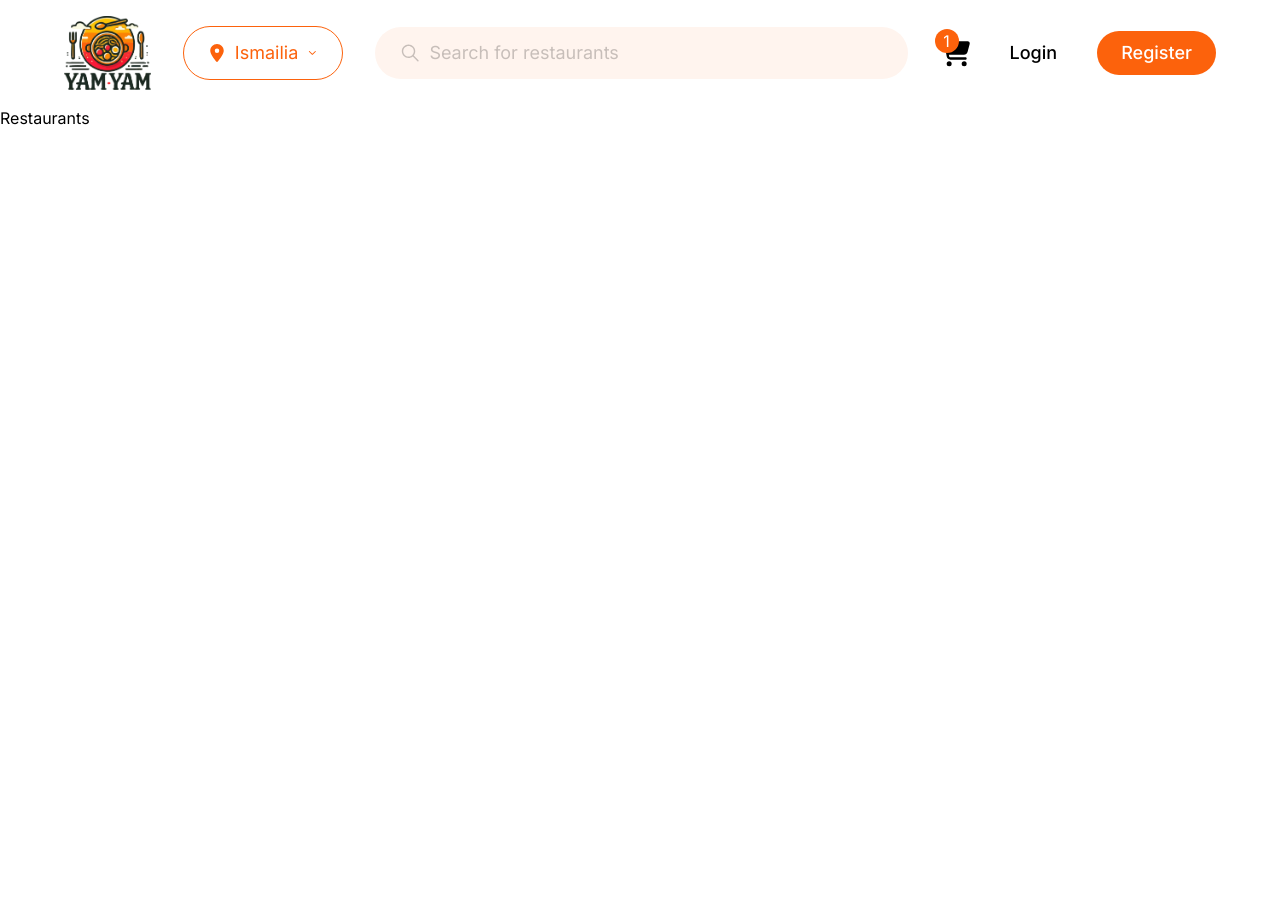
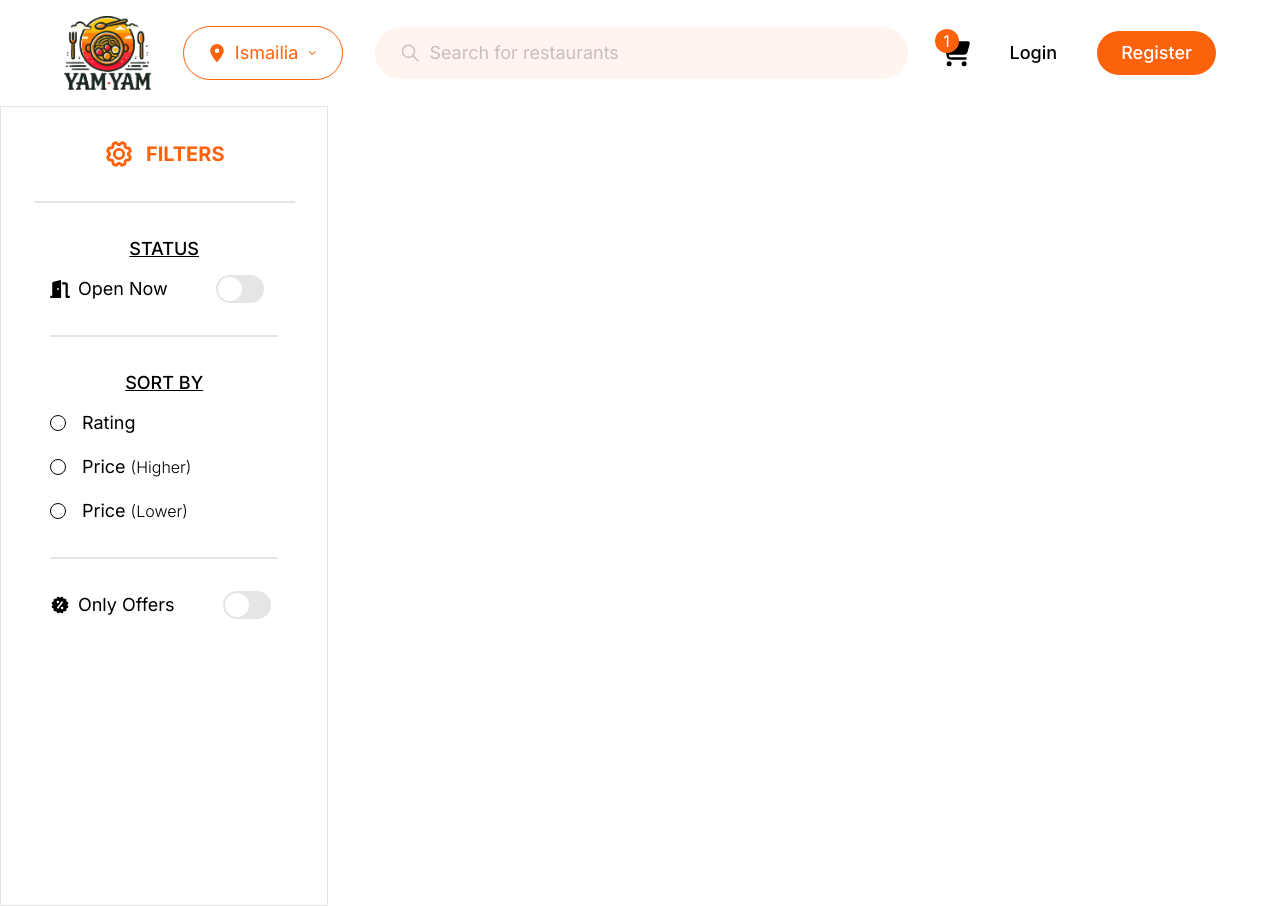
Before and after one commit to elsayedessam003/YumYum, a React (Vite) app in the folder Client/: page /restaurants in a window 1280 px wide. Before the commit the page ends 800 px from the top, so only its background shows below. Built offline with nearby package versions, Linux system fonts and the light colour scheme.

Commit message:
added the filter menu in restaurants page

```diff
--- /dev/null
+++ b/Client/src/components/Radio/RadioGroup.jsx
@@ -0,0 +1,21 @@
+import React, { useState } from "react";
+import PropTypes from "prop-types";
+
+RadioGroup.propTypes = {
+  choice: PropTypes.string.isRequired,
+  setChoice: PropTypes.func.isRequired,
+  className: PropTypes.string,
+  children: PropTypes.node,
+};
+
+function RadioGroup({ choice, setChoice, className, children }) {
+  return (
+    <div className={className}>
+      {React.Children.map(children, (child) => {
+        return React.cloneElement(child, { choice, setChoice });
+      })}
+    </div>
+  );
+}
+
+export default RadioGroup;
--- /dev/null
+++ b/Client/src/components/Radio/RadioItem.jsx
@@ -0,0 +1,30 @@
+import PropTypes from "prop-types";
+
+RadioItem.propTypes = {
+  value: PropTypes.any.isRequired,
+  label: PropTypes.any.isRequired,
+  choice: PropTypes.string,
+  setChoice: PropTypes.func,
+};
+
+function RadioItem({ value, label, choice, setChoice }) {
+  function handleClick() {
+    setChoice(value);
+  }
+
+  return (
+    <div
+      className={
+        "flex justify-center items-center gap-4 cursor-pointer select-none"
+      }
+      onClick={handleClick}
+    >
+      <div
+        className={`h-4 w-4 border rounded-full ${choice === value ? "border-[6px] border-project-orange" : "border-black"} transition-all ease-linear font-bold`}
+      ></div>
+      <span>{label}</span>
+    </div>
+  );
+}
+
+export default RadioItem;
--- /dev/null
+++ b/Client/src/components/RestaurantsFilterSection/RestaurantsFilterSection.jsx
@@ -0,0 +1,92 @@
+import { PiGearBold } from "react-icons/pi";
+import Switch from "../Switch/Switch.jsx";
+import { useState } from "react";
+import { FaDoorOpen } from "react-icons/fa6";
+import { BiSolidOffer } from "react-icons/bi";
+import RadioItem from "../Radio/RadioItem.jsx";
+import RadioGroup from "../Radio/RadioGroup.jsx";
+
+function RestaurantsFilterSection() {
+  const [isOpened, setIsOpened] = useState(false);
+  const [onlyOffers, setOnlyOffers] = useState(false);
+  const [choice, setChoice] = useState("");
+  return (
+    <div
+      className={
+        "border border-black border-opacity-[11%] h-full flex flex-col items-center"
+      }
+    >
+      <p
+        className={
+          "w-[80%] text-project-orange flex justify-center items-center font-bold text-xl gap-3 py-8 border-b-2 border-b-black border-opacity-10"
+        }
+      >
+        <PiGearBold className={"text-3xl"} /> FILTERS
+      </p>
+
+      <div
+        className={
+          "w-[70%] flex flex-col justify-center items-center text-lg gap-3 py-8 border-b-2 border-b-black border-opacity-10"
+        }
+      >
+        <p className={"font-medium underline"}>STATUS</p>
+        <div className={"flex w-full"}>
+          <Switch
+            toggle={isOpened}
+            setToggle={setIsOpened}
+            icon={<FaDoorOpen />}
+          >
+            Open Now
+          </Switch>
+        </div>
+      </div>
+
+      <div
+        className={
+          "w-[70%] flex flex-col justify-center items-center text-lg gap-3 py-8 border-b-2 border-b-black border-opacity-10"
+        }
+      >
+        <p className={"font-medium underline"}>SORT BY</p>
+        <RadioGroup
+          choice={choice}
+          setChoice={setChoice}
+          className={"flex flex-col gap-4 items-start w-full"}
+        >
+          <RadioItem value={"opt1"} label={"Rating"} />
+          <RadioItem
+            value={"opt2"}
+            label={
+              <p>
+                Price <span className={"font-light text-base"}>(Higher)</span>
+              </p>
+            }
+          />
+          <RadioItem
+            value={"opt3"}
+            label={
+              <p>
+                Price <span className={"font-light text-base"}>(Lower)</span>
+              </p>
+            }
+          />
+        </RadioGroup>
+      </div>
+
+      <div
+        className={
+          "w-[70%] flex flex-col justify-center items-start text-lg gap-3 py-8 border-opacity-10"
+        }
+      >
+        <Switch
+          toggle={onlyOffers}
+          setToggle={setOnlyOffers}
+          icon={<BiSolidOffer />}
+        >
+          Only Offers
+        </Switch>
+      </div>
+    </div>
+  );
+}
+
+export default RestaurantsFilterSection;
--- a/Client/src/components/SelectMenu/SelectMenu.jsx
+++ b/Client/src/components/SelectMenu/SelectMenu.jsx
@@ -33,6 +33,7 @@ function SelectMenu({ items = [], children = "" }) {
   }, []);
 
   return (
+    <div className={"relative flex flex-col"}>
       <div
         ref={selectMenuRef} // Attach the ref to the outer div
         className={
@@ -44,13 +45,15 @@ function SelectMenu({ items = [], children = "" }) {
       >
         {<div className={"z-10"}>{children}</div>}
         <p
-        className={"bg-transparent outline-none w-full z-10 block text-center"}
+          className={
+            "bg-transparent outline-none w-full z-10 block text-center"
+          }
         >
           Ismailia
         </p>
 
         <IoIosArrowDown className={"z-10"} />
-
+      </div>
       {isFocused && items.length > 0 && (
         <SelectMenuSuggestionBox items={items} setIsFocused={setIsFocused} />
       )}
--- a/Client/src/components/SelectMenu/SelectMenuSuggestionBox.jsx
+++ b/Client/src/components/SelectMenu/SelectMenuSuggestionBox.jsx
@@ -9,7 +9,7 @@ SelectMenuSuggestionBox.propTypes = {
 function SelectMenuSuggestionBox({ items = [], setIsFocused }) {
   return (
     <div
-      className={`absolute w-40 bg-white translate-y-1/2 pt-5 px-6 pb-4 rounded-b-[2rem] border border-project-orange border-t-0 opacity-0 ${style.box}`}
+      className={`absolute w-40 bg-white top-1/2 pt-5 px-6 pb-4 rounded-b-[2rem] border border-project-orange border-t-0 opacity-0 ${style.box}`}
     >
       <div className={`h-full overflow-y-scroll p-1 ${style.temp}`}>
         {getItems(items, setIsFocused)}
@@ -28,7 +28,7 @@ function getItems(items, setIsFocused) {
         }
         onClick={() => {
           setIsFocused((value) => {
-            return !value;
+            return false;
           });
         }}
       >
--- /dev/null
+++ b/Client/src/components/Switch/Switch.jsx
@@ -0,0 +1,37 @@
+import PropTypes from "prop-types";
+import style from "./Switch.module.css";
+
+Switch.propTypes = {
+  toggle: PropTypes.bool,
+  setToggle: PropTypes.func,
+  icon: PropTypes.node,
+  children: PropTypes.node,
+};
+
+function Switch({ toggle, setToggle, icon, children }) {
+  function handleToggle() {
+    console.log("test");
+    setToggle((currentState) => !currentState);
+  }
+
+  return (
+    <div
+      className={"flex gap-12 select-none cursor-pointer"}
+      onClick={handleToggle}
+    >
+      <div className={"flex justify-center items-center gap-2"}>
+        <div className={"text-xl"}>{icon}</div>
+        {children}
+      </div>
+      <div
+        className={`w-12 rounded-full flex items-center p-1 relative ${toggle ? "bg-project-orange" : "bg-black bg-opacity-10"}`}
+      >
+        <div
+          className={`w-1/2 absolute aspect-square bg-white rounded-full ${toggle ? style.on : style.off} transition-all ease-linear`}
+        ></div>
+      </div>
+    </div>
+  );
+}
+
+export default Switch;
--- /dev/null
+++ b/Client/src/components/Switch/Switch.module.css
@@ -0,0 +1,7 @@
+.off {
+    left: 5%;
+}
+
+.on {
+    left: 45%;
+}
--- a/Client/src/pages/restaurants/Restaurants.jsx
+++ b/Client/src/pages/restaurants/Restaurants.jsx
@@ -1,5 +1,15 @@
+import RestaurantsFilterSection from "../../components/RestaurantsFilterSection/RestaurantsFilterSection.jsx";
+
 function Restaurants() {
-  return <div>Restaurants</div>;
+  return (
+    <div className={"flex h-screen"}>
+      <div className={"flex-grow-[1] h-full"}>
+        <RestaurantsFilterSection />
+      </div>
+
+      <div className={"flex-grow-[9]"}></div>
+    </div>
+  );
 }
 
 export default Restaurants;
```
Also changed, not shown: Client/src/components/Radio/RadioItem.module.css (added). Lines whose indentation alone changed are shown as unchanged.
